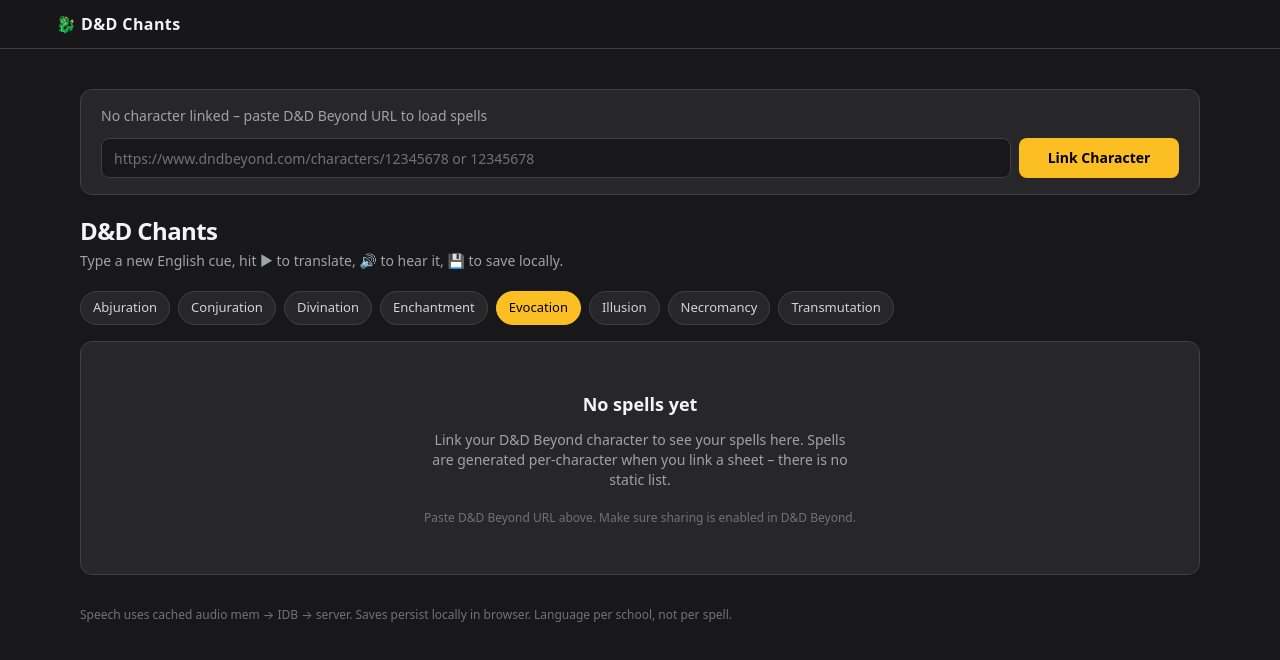
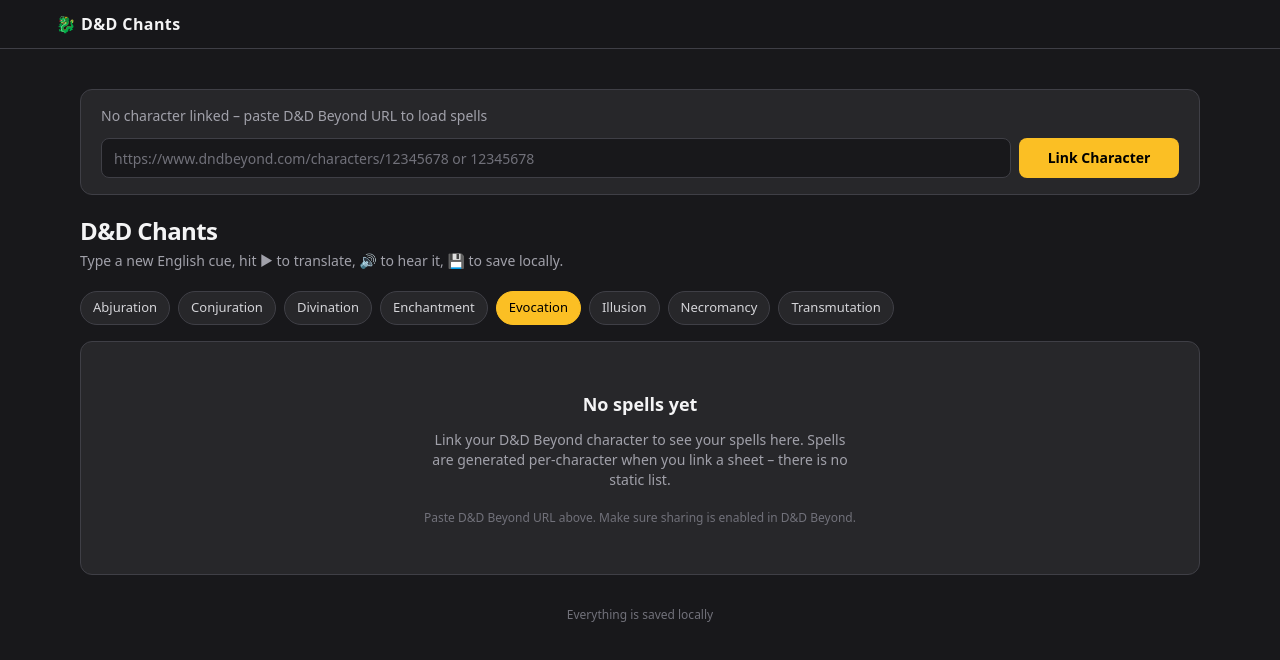
Before and after one commit to dgadling/dnd-chants, a Next.js app: page / in a window 1280 px wide. Shown: the top 660 px of the page. Built offline with nearby package versions, Linux system fonts and the light colour scheme.

Commit message:
fix(ui): replace footer with "Everything is saved locally"
- Footer Speech uses cached audio mem → IDB → server. Saves persist locally... leaks impl detail
- Replace with single centered line Everything is saved locally text-zinc-500 text-center
- Remove mem→IDB→server mention

```diff
--- a/app/page.tsx
+++ b/app/page.tsx
@@ -432,8 +432,8 @@ export default function LabPage() {
           </section>
         )}
 
-        <footer className="mt-8 text-[11px] md:text-xs text-zinc-500 leading-relaxed px-1 md:px-0">
-          Speech uses cached audio mem → IDB → server. Saves persist locally in browser. Language per school, not per spell.
+        <footer className="mt-8 text-[11px] md:text-xs text-zinc-500 leading-relaxed px-1 md:px-0 text-center">
+          Everything is saved locally
         </footer>
       </main>
     </div>
```
